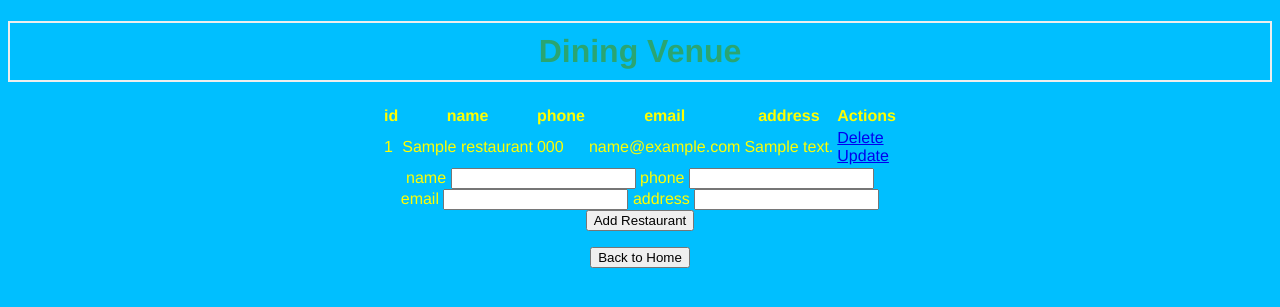
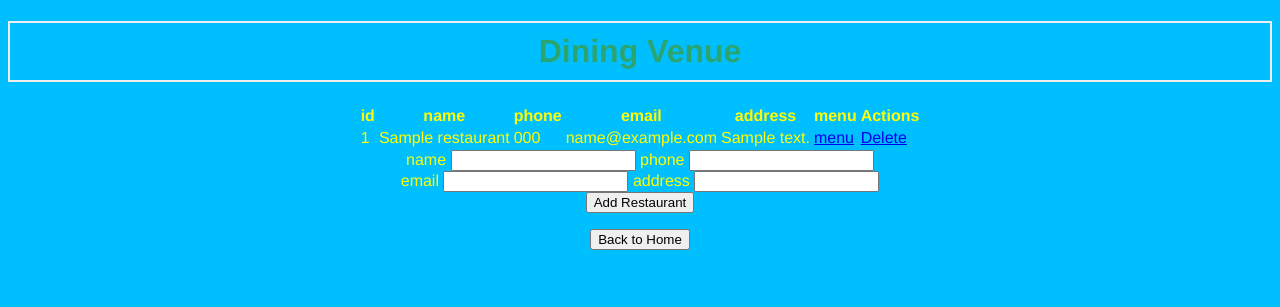
Before and after one commit to JQ100/nourishcampus, a Flask app: template nourish_campus/blueprints/restaurant/templates/views/admin.html in a window 1280 px wide. Shown: the top 307 px of the page. Run offline with Flask 2, Linux system fonts and the light colour scheme; the template is opened without the code that fills it: values that come from a table or form of the project are taken from there, others are empty; tables that the repository leaves empty hold one stand-in row (values such as "Sample post"); some libraries are stand-ins or nearby versions.

Commit message:
show menu link from dining venue page

```diff
--- a/nourish_campus/blueprints/menu_item/menu_item.py
+++ b/nourish_campus/blueprints/menu_item/menu_item.py
@@ -6,7 +6,7 @@ from flask_login import current_user
 menu_item_bp = Blueprint("menu_item", __name__, template_folder="templates")
 
 
-@menu_item_bp.route("/menu_item/search?name=name&price=1", methods=['POST'])
+@menu_item_bp.route("/menu_item", methods=['POST'])
 def menu_item():
     # todo: add the following to all the admin posts
     # only admin can add a restaurant
--- a/nourish_campus/blueprints/restaurant/templates/views/admin.html
+++ b/nourish_campus/blueprints/restaurant/templates/views/admin.html
@@ -16,6 +16,7 @@
                 <th>phone</th>
                 <th>email</th>
                 <th>address</th>
+                <th>menu</th>
                 <th>Actions</th>
             </tr>
             {% for restaurant in restaurants %}
@@ -25,10 +26,9 @@
                 <td>{{ restaurant.phone }}</td>
                 <td>{{ restaurant.email }}</td>
                 <td>{{ restaurant.address }}</td>
+                <td><a href="/menu_item/{{restaurant.id}}">menu</a></td>
                 <td>
                     <a href="/restaurant/delete/{{restaurant.id}}">Delete</a>
-                    <br>
-                    <a href="/restaurant/update/{{restaurant.id}}">Update</a>
                 </td>
             </tr>
             {% endfor %}
```
